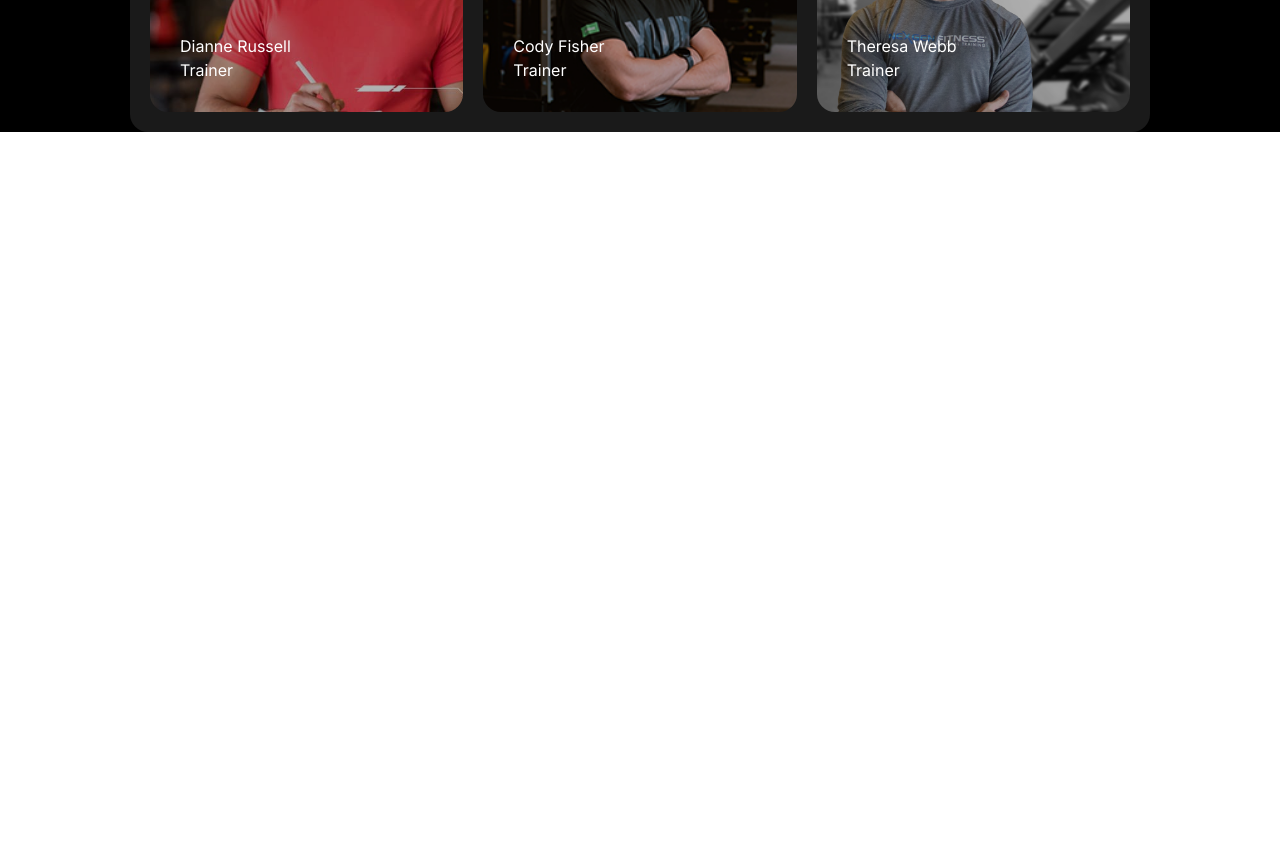
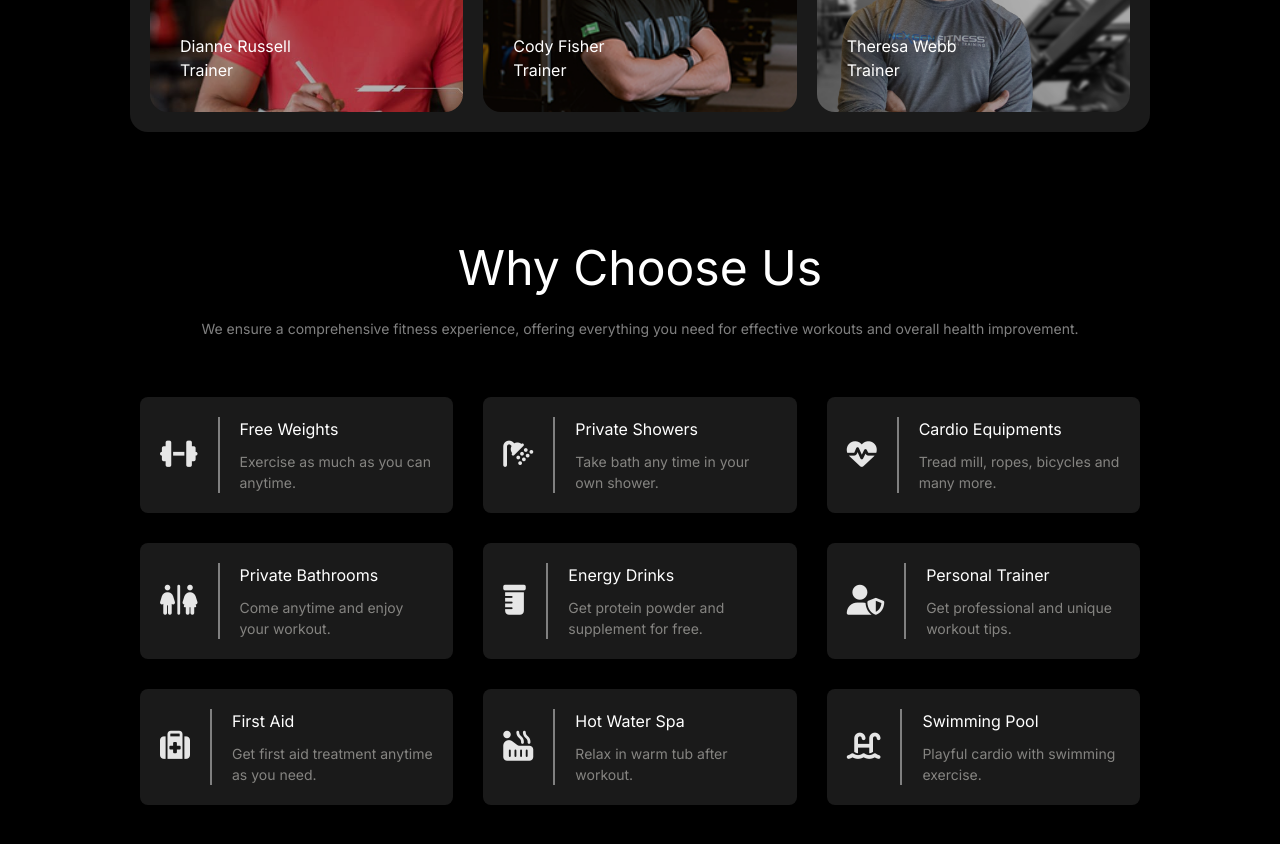
Before and after one commit to mrirakib04/landing-page-3, a React (Vite) app: page / in a window 1280 px wide. Shown: the part 4000-4844 px from the top of the page. Before the commit the page ends 4132 px from the top, so only its background shows below. Built offline with nearby package versions, Linux system fonts and the light colour scheme; a web font is replaced by a local one.

Commit message:
options section added

```diff
--- a/src/App.css
+++ b/src/App.css
@@ -394,3 +394,46 @@ header ul li a:hover {
   bottom: 30px;
   left: 30px;
 }
+
+/* additional section */
+.additional {
+  padding-bottom: 100px;
+}
+.additional-content {
+  text-align: center;
+  padding-left: 10px;
+  padding-right: 10px;
+}
+.additional-items {
+  display: grid;
+  grid-template-columns: repeat(3, 1fr);
+  gap: 30px;
+  margin: 0 20px;
+}
+.additional-single-item {
+  display: grid;
+  grid-template-columns: 0.1fr 1fr;
+  align-items: center;
+  gap: 20px;
+  background-color: rgba(255, 255, 255, 0.1);
+  padding: 20px;
+  border-radius: 8px;
+  transition: all 0.5s ease;
+}
+.additional-single-item i {
+  font-size: 30px;
+}
+.additional-single-item:hover {
+  background-color: rgb(4, 66, 70);
+  transform: skew(-10deg);
+  transition: all 0.5s ease;
+}
+.additional-item-info {
+  border-left: 2px solid grey;
+  padding-left: 20px;
+}
+.additional-item-info p {
+  font-size: 14px;
+  color: rgba(239, 237, 232, 0.5);
+  margin-top: 10px;
+}
--- a/src/App.jsx
+++ b/src/App.jsx
@@ -332,6 +332,126 @@ function App() {
             </div>
           </div>
         </section>
+        {/* additional section  */}
+        <section className="additional">
+          <div className="additional-content">
+            <h2 className="section-title">Why Choose Us</h2>
+            <p className="section-info">
+              We ensure a comprehensive fitness experience, offering everything
+              you need for effective workouts and overall health improvement.
+            </p>
+          </div>
+          <div className="additional-items">
+            <div className="additional-single-item">
+              <div>
+                <i
+                  className="fa-solid fa-dumbbell"
+                  style={{ color: "#e6e6e6" }}
+                ></i>
+              </div>
+              <div className="additional-item-info">
+                <h4>Free Weights</h4>
+                <p>Exercise as much as you can anytime.</p>
+              </div>
+            </div>
+            <div className="additional-single-item">
+              <div>
+                <i
+                  className="fa-solid fa-shower"
+                  style={{ color: " #e6e6e6" }}
+                ></i>
+              </div>
+              <div className="additional-item-info">
+                <h4>Private Showers</h4>
+                <p>Take bath any time in your own shower.</p>
+              </div>
+            </div>
+            <div className="additional-single-item">
+              <div>
+                <i
+                  className="fa-solid fa-heart-pulse"
+                  style={{ color: "#e6e6e6" }}
+                ></i>
+              </div>
+              <div className="additional-item-info">
+                <h4>Cardio Equipments</h4>
+                <p>Tread mill, ropes, bicycles and many more.</p>
+              </div>
+            </div>
+            <div className="additional-single-item">
+              <div>
+                <i
+                  className="fa-solid fa-restroom"
+                  style={{ color: "#e6e6e6" }}
+                ></i>
+              </div>
+              <div className="additional-item-info">
+                <h4>Private Bathrooms</h4>
+                <p>Come anytime and enjoy your workout.</p>
+              </div>
+            </div>
+            <div className="additional-single-item">
+              <div>
+                <i
+                  className="fa-solid fa-prescription-bottle"
+                  style={{ color: "#e6e6e6" }}
+                ></i>
+              </div>
+              <div className="additional-item-info">
+                <h4>Energy Drinks</h4>
+                <p>Get protein powder and supplement for free.</p>
+              </div>
+            </div>
+            <div className="additional-single-item">
+              <div>
+                <i
+                  className="fa-solid fa-user-shield"
+                  style={{ color: "#e6e6e6" }}
+                ></i>
+              </div>
+              <div className="additional-item-info">
+                <h4>Personal Trainer</h4>
+                <p>Get professional and unique workout tips.</p>
+              </div>
+            </div>
+            <div className="additional-single-item">
+              <div>
+                <i
+                  className="fa-solid fa-suitcase-medical"
+                  style={{ color: "#e6e6e6" }}
+                ></i>
+              </div>
+              <div className="additional-item-info">
+                <h4>First Aid</h4>
+                <p>Get first aid treatment anytime as you need.</p>
+              </div>
+            </div>
+            <div className="additional-single-item">
+              <div>
+                <i
+                  className="fa-solid fa-hot-tub-person"
+                  style={{ color: "#e6e6e6" }}
+                ></i>
+              </div>
+              <div className="additional-item-info">
+                <h4>Hot Water Spa</h4>
+                <p>Relax in warm tub after workout.</p>
+              </div>
+            </div>
+            <div className="additional-single-item">
+              <div>
+                <i
+                  className="fa-solid fa-water-ladder"
+                  style={{ color: "#e6e6e6" }}
+                ></i>
+              </div>
+              <div className="additional-item-info">
+                <h4>Swimming Pool</h4>
+                <p>Playful cardio with swimming exercise.</p>
+              </div>
+            </div>
+          </div>
+        </section>
       </main>
     </div>
   );
```
